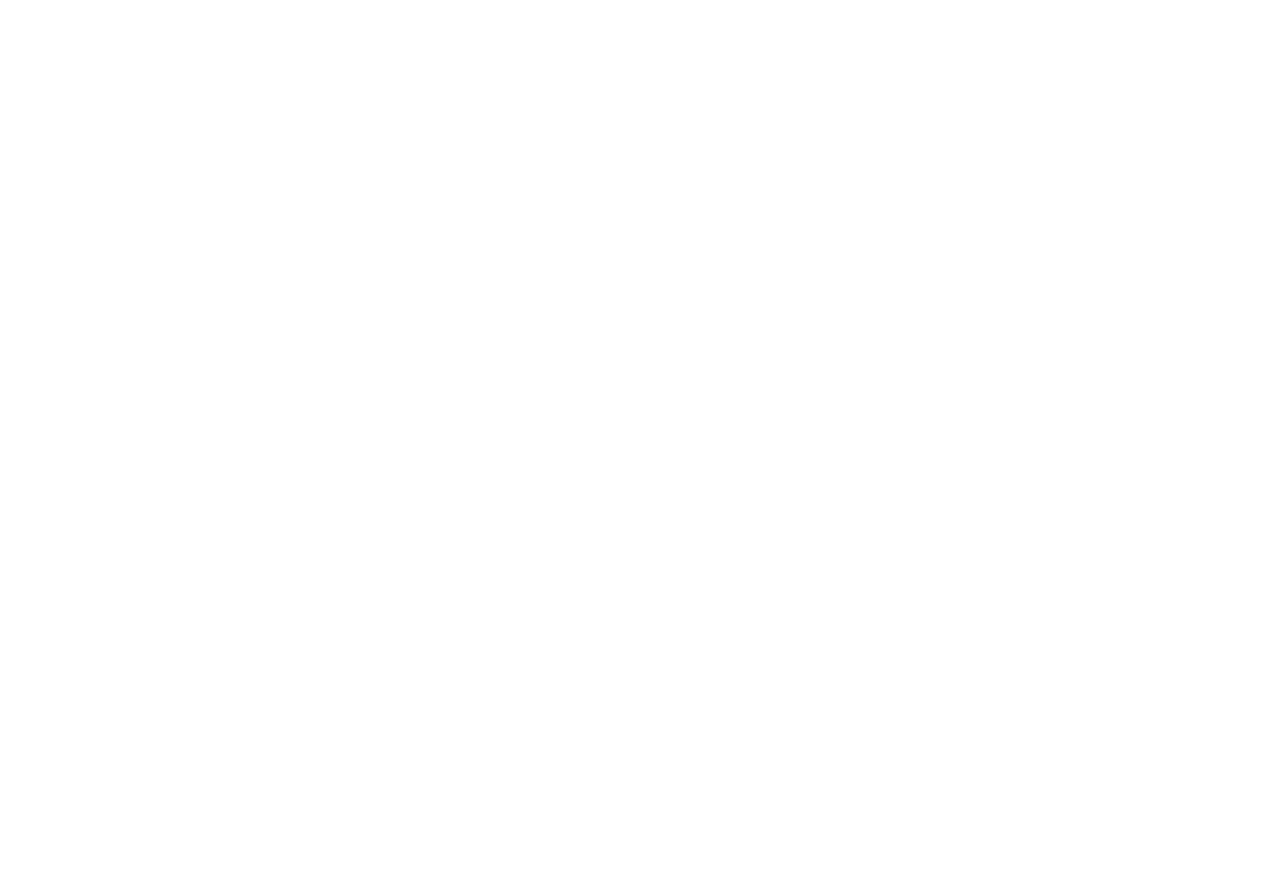
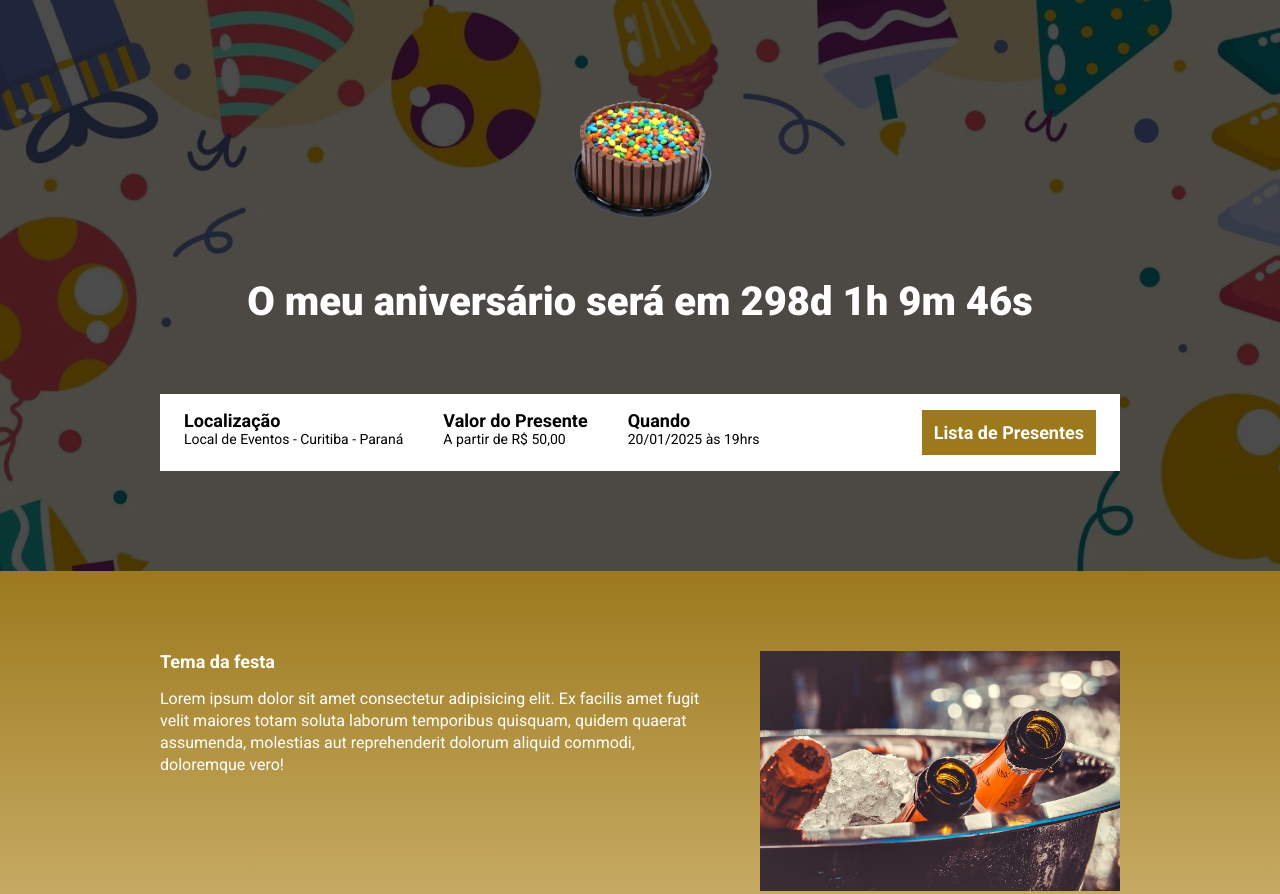
Before and after one commit to leomacieel/contador_aniversario_entrega, a website built with Parcel: page src/index.html in a window 1280 px wide. Shown: the top 894 px of the page. Before the commit the page ends 800 px from the top, so only its background shows below. Built offline with nearby package versions, Linux system fonts and the light colour scheme.

Commit message:
finalizacao

```diff
--- a/package.json
+++ b/package.json
@@ -2,9 +2,9 @@
   "name": "contador_aniversario_entrega",
   "version": "1.0.0",
   "description": "",
-  "main": "index.js",
   "scripts": {
     "dev": "parcel src/index.html src/styles/main.scss src/scripts/main.js",
+    "build": "parcel build src/index.html",
     "test": "echo \"Error: no test specified\" && exit 1"
   },
   "keywords": [],
@@ -12,6 +12,7 @@
   "license": "ISC",
   "devDependencies": {
     "@parcel/transformer-sass": "^2.12.0",
-    "parcel": "^2.12.0"
+    "parcel": "^2.12.0",
+    "sharp": "^0.31.3"
   }
 }
--- a/src/index.html
+++ b/src/index.html
@@ -3,11 +3,63 @@
 <head>
     <meta charset="UTF-8">
     <meta name="viewport" content="width=device-width, initial-scale=1.0">
-    <title>Contador de Aniversário</title>
+    <title>EBAC Tech Talks</title>
+    <link rel="preconnect" href="https://fonts.googleapis.com">
+    <link rel="preconnect" href="https://fonts.gstatic.com" crossorigin>
+    <link href="https://fonts.googleapis.com/css2?family=Roboto:wght@400;700;900&display=swap" rel="stylesheet">
     <link rel="stylesheet" href="styles/main.scss">
+    <link rel="stylesheet" href="https://unpkg.com/aos@next/dist/aos.css" />
 </head>
 <body>
-
+    <header class="hero">
+        <div class="container">
+            <img class="hero__logo" src="./images/bolo_header.jpg" alt="Bolo">
+            <p class="hero__text">
+                O meu aniversário <span id="contador"></span>
+            </p>
+            <div class="infos-bar">
+                <ul class="infos-bar__infos">
+                    <li class="infos-bar__infos__item">
+                        <b>Localização</b>
+                        Local de Eventos - Curitiba - Paraná
+                    </li>
+                    <li class="infos-bar__infos__item">
+                        <b>Valor do Presente</b>
+                        A partir de R$ 50,00
+                    </li>
+                    <li class="infos-bar__infos__item">
+                        <b>Quando</b>
+                        20/01/2025 às 19hrs
+                    </li>
+                </ul>
+                <a href="#" class="button button--primary">
+                    Lista de Presentes
+                </a>
+            </div>
+        </div>
+    </header>
+    <section class="event event--tema">
+        <div class="container" data-aos="fade-right">
+            <div class="event__details">
+                <h2 class="event__details__title">Tema da festa</h2>
+                <p class="event__details__description">
+                    Lorem ipsum dolor sit amet consectetur adipisicing elit. Ex facilis amet fugit velit maiores totam soluta laborum temporibus quisquam, quidem quaerat assumenda, molestias aut reprehenderit dolorum aliquid commodi, doloremque vero!
+                </p>
+            </div>
+            <img class="event__image" src="./images/champagne.jpg" alt="Foto de um Champagne">
+        </div>
+    </section>
+    <section class="event event--atracao event--image-left">
+        <div class="container" data-aos="fade-left">
+            <div class="event__details">
+                <h2 class="event__details__title">O que terá na festa?</h2>
+                <p class="event__details__description">
+                    Lorem ipsum dolor sit amet consectetur adipisicing elit. Ex facilis amet fugit velit maiores totam soluta laborum temporibus quisquam, quidem quaerat assumenda, molestias aut reprehenderit dolorum aliquid commodi, doloremque vero!
+                </p>
+            </div>
+            <img class="event__image" src="./images/gift.jpg" alt="Foto de um Presente">
+        </div>
+    <script src="https://unpkg.com/aos@next/dist/aos.js"></script>
     <script src="scripts/main.js"></script>
 </body>
 </html>
--- a/src/scripts/main.js
+++ b/src/scripts/main.js
@@ -0,0 +1,28 @@
+AOS.init();
+
+const dataDoEvento = new Date("Jan 20, 2025 19:00:00");
+const timeStampDoEvento = dataDoEvento.getTime();
+
+const contaAsHoras = setInterval(function() {
+    const agora = new Date();
+    const timeStampAtual = agora.getTime();
+
+    const distanciaAteOEvento = timeStampDoEvento - timeStampAtual;
+
+    const diaEmMs = 1000 * 60 * 60 * 24;
+    const horaEmMs = 1000 * 60 * 60;
+    const minutoEmMs = 1000 * 60;
+
+    const diasAteOEvento = Math.floor(distanciaAteOEvento / diaEmMs);
+    const horasAteOEvento = Math.floor((distanciaAteOEvento % diaEmMs) / horaEmMs);
+    const minutosAteOEvento = Math.floor((distanciaAteOEvento % horaEmMs) / minutoEmMs);
+    const segundosAteOEvento = Math.floor((distanciaAteOEvento % minutoEmMs) / 1000);
+
+    document.getElementById('contador').innerHTML = `será em ${diasAteOEvento}d ${horasAteOEvento}h ${minutosAteOEvento}m ${segundosAteOEvento}s`;
+
+    if (distanciaAteOEvento < 0) {
+        clearInterval(contaAsHoras);
+        document.getElementById('contador').innerHTML = 'já começou!';
+    }
+
+}, 1000);
--- /dev/null
+++ b/src/styles/_event.scss
@@ -0,0 +1,55 @@
+@use 'variables';
+
+.event {
+    padding: 80px 0;
+
+    &--tema {
+        background-image: linear-gradient(variables.$yellow1, variables.$yellow2);
+    }
+
+    &--atracao {
+        background-image: linear-gradient(variables.$yellow2, variables.$yellow1);
+    }
+
+    &--image-left {
+        .container {
+            flex-direction: row-reverse;
+        }
+    }
+
+    .container {
+        display: flex;
+        gap: 40px;
+    }
+
+    &__image {
+        max-width: 360px;
+    }
+
+    &__details {
+        &__title {
+            font-size: 18px;
+            font-weight: bold;
+            margin-bottom: 16px;
+        }
+
+        &__description {
+            line-height: 22px;
+        }
+    }
+
+    @media (max-width: 640px) {
+        .container {
+            display: block;
+        }
+
+        &__image {
+            width: 100%;
+        }
+
+        &__details {
+            margin-right: 0;
+            margin-bottom: 16px;
+        }
+    }
+}
--- /dev/null
+++ b/src/styles/_hero.scss
@@ -0,0 +1,54 @@
+@use 'variables';
+
+.hero {
+    padding-top: 64px;
+    padding-bottom: 100px;
+    background-image: url(../images/aniversario.jpg);
+    background-repeat: no-repeat;
+    background-size: cover;
+    position: relative;
+
+    .container {
+        position: relative;
+    }
+
+    &::before {
+        position: absolute;
+        top: 0;
+        left: 0;
+        width: 100%;
+        height: 100%;
+        background-color: variables.$secondaryTextColor;
+        content: '';
+        opacity: .7;
+    }
+
+    &__text {
+        margin-top: 10px;
+        margin-bottom: 64px;
+        font-size: 40px;
+        line-height: 56px;
+        font-weight: 800;
+        text-align: center;
+    }
+
+    &__logo {
+        margin: 0 auto;
+        height: 200px;
+        display: block;
+    }
+
+    @media (max-width: 640px) {
+        padding: 40px 0;
+
+        &__logo {
+            height: 100px;
+        }
+
+        &__text {
+            font-size: 22px;
+            line-height: 24px;
+            margin: 24px 0;
+        }
+    }
+}
--- /dev/null
+++ b/src/styles/_variables.scss
@@ -0,0 +1,5 @@
+$textColor: #fff;
+$secondaryTextColor: #000;
+
+$yellow1: #9C791D;
+$yellow2: #d0b673;
--- /dev/null
+++ b/src/styles/components/_buttons.scss
@@ -0,0 +1,24 @@
+@use '../variables';
+
+.button {
+    padding: 12px;
+    font-size: 18px;
+    font-weight: bold;
+    text-decoration: none;
+    text-align: center;
+    white-space: nowrap;
+
+    &--primary {
+        background-color: variables.$yellow1;
+    }
+
+    @media (max-width: 640px) {
+        display: block;
+        width: 100%;
+    }
+
+    @media (max-width: 1024px) {
+        display: flex;
+        align-items: center;
+    }
+}
--- /dev/null
+++ b/src/styles/components/_infos_bar.scss
@@ -0,0 +1,42 @@
+@use '../variables';
+
+.infos-bar {
+    padding: 16px 24px;
+    background-color: variables.$textColor;
+    display: flex;
+    justify-content: space-between;
+
+    &__infos {
+        display: flex;
+        gap: 40px;
+
+        &__item {
+            font-size: 14px;
+            color: variables.$secondaryTextColor;
+
+            b {
+                color: variables.$secondaryTextColor;
+                font-size: 18px;
+                display: block;
+            }
+        }
+    }
+
+    @media (max-width: 640px) {
+        display: block;
+
+        &__infos {
+            display: block;
+
+            &__item {
+                margin-bottom: 24px;
+            }
+        }
+    }
+
+    @media (max-width: 1024px) {
+        &__infos {
+            gap: 16px;
+        }
+    }
+}
--- a/src/styles/main.scss
+++ b/src/styles/main.scss
@@ -0,0 +1,28 @@
+@use 'hero';
+@use 'components/infos_bar';
+@use 'components/buttons';
+@use 'event';
+@use 'variables';
+
+* {
+    margin: 0;
+    padding: 0;
+    box-sizing: border-box;
+    font-family: "Roboto", sans-serif;
+    color: variables.$textColor;
+    list-style: none;
+}
+
+.container {
+    max-width: 960px;
+    width: 100%;
+    margin: 0 auto;
+
+    @media (max-width: 640px) {
+        max-width: 80%;
+    }
+
+    @media (max-width: 1024px) {
+        max-width: 90%;
+    }
+}
```
Also changed, not shown: src/images/aniversario.jpg (added), src/images/bolo_header.jpg (added), src/images/champagne.jpg (added), src/images/gift.jpg (added), 1 other file.
